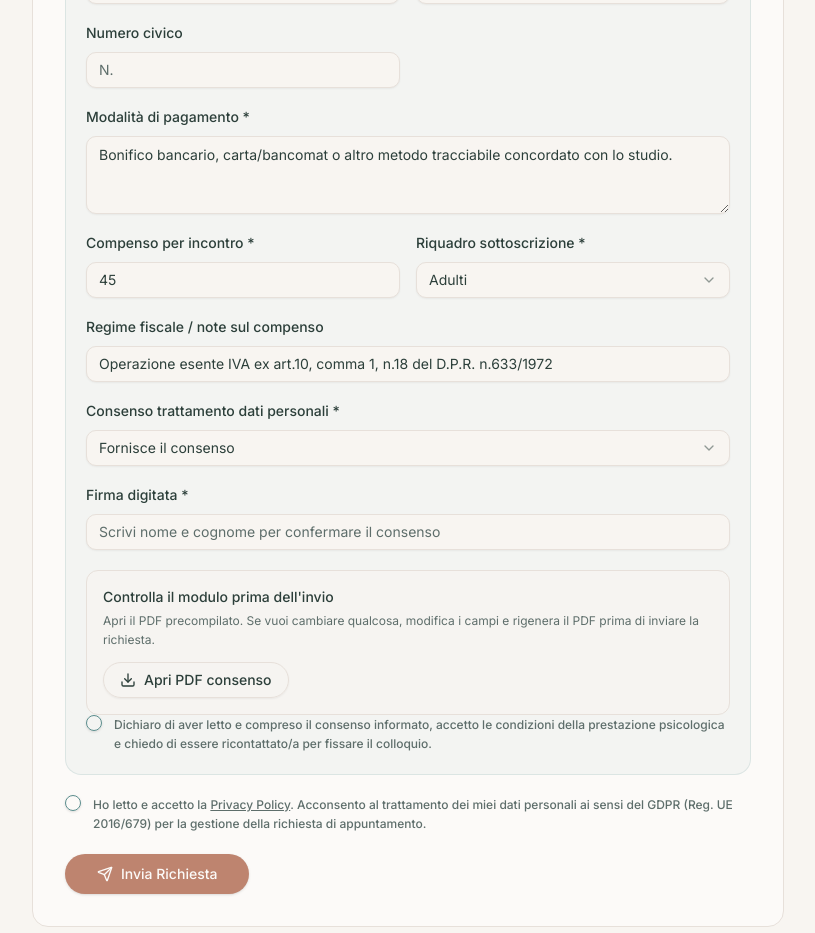
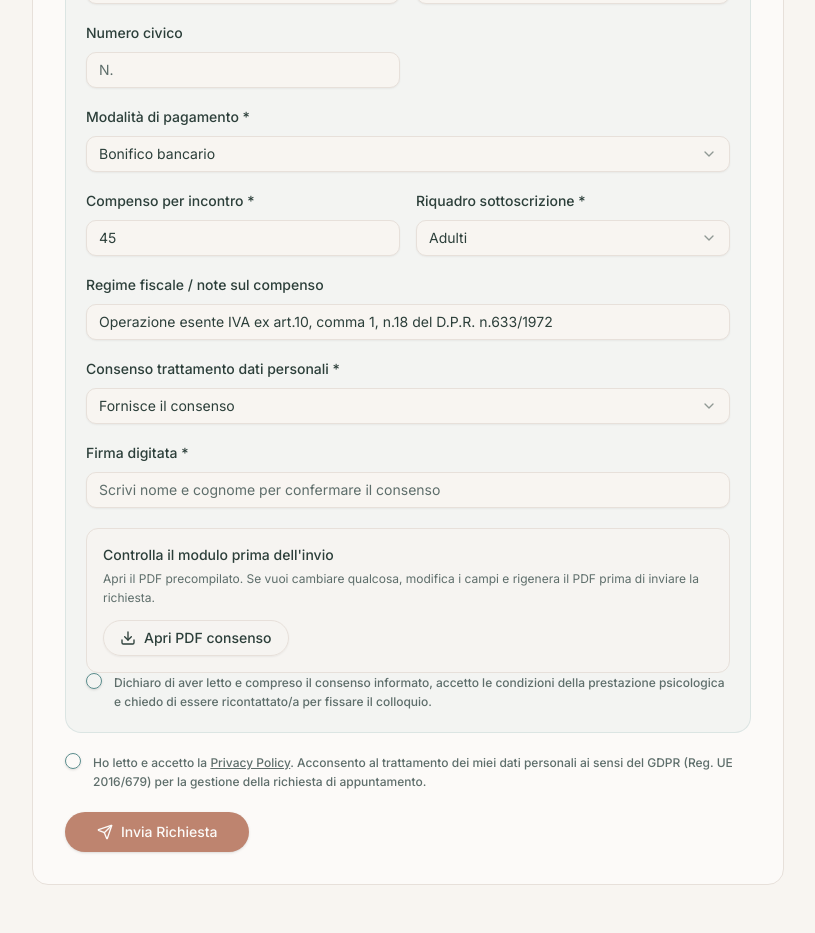
Before and after one commit to DavidechiarelliUx/psicomartina, a React (Vite) app: page /contatti in a window 1280 px wide. Shown: the part 1560-2493 px from the top of the page, without its empty margins (432-1247 px from the left). Built offline with nearby package versions, Linux system fonts and the light colour scheme; no server answers; the HTML template or start-up script is replaced by a standard one; a web font is replaced by a local one.

Commit message:
fix pdf2

```diff
--- a/src/pages/Contact.jsx
+++ b/src/pages/Contact.jsx
@@ -6,6 +6,7 @@ import { Input } from "@/components/ui/input";
 import { Textarea } from "@/components/ui/textarea";
 import { Label } from "@/components/ui/label";
 import { Select, SelectContent, SelectItem, SelectTrigger, SelectValue } from "@/components/ui/select";
+import { Dialog, DialogContent, DialogHeader, DialogTitle } from "@/components/ui/dialog";
 import { Checkbox } from "@/components/ui/checkbox";
 import { Calendar } from "@/components/ui/calendar";
 import { Download, Mail, Phone, MapPin, Clock, CheckCircle2, FileText, Send } from "lucide-react";
@@ -41,7 +42,7 @@ const emptyConsent = {
   second_tutor_full_name: "",
   compensation_amount: "45",
   tax_regime: "Operazione esente IVA ex art.10, comma 1, n.18 del D.P.R. n.633/1972",
-  payment_method: "Bonifico bancario, carta/bancomat o altro metodo tracciabile concordato con lo studio.",
+  payment_method: "Bonifico bancario",
   signature_box: "adult",
   personal_data_consent_choice: "granted",
   privacy_consent: false,
@@ -69,6 +70,7 @@ export default function Contact() {
   const [form, setForm] = useState(getInitialForm);
   const [sending, setSending] = useState(false);
   const [previewLoading, setPreviewLoading] = useState(false);
+  const [previewUrl, setPreviewUrl] = useState(null);
   const [sent, setSent] = useState(false);
   const monthKey = format(visibleMonth, "yyyy-MM");
   const { data: availability, isFetching: availabilityLoading } = useQuery({
@@ -134,13 +136,22 @@ export default function Contact() {
       }
       const blob = await response.blob();
       const url = URL.createObjectURL(blob);
-      window.open(url, "_blank", "noopener,noreferrer");
-      setTimeout(() => URL.revokeObjectURL(url), 60_000);
+      setPreviewUrl((prev) => {
+        if (prev) URL.revokeObjectURL(prev);
+        return url;
+      });
     } catch (error) {
       toast.error(error.message);
     } finally {
       setPreviewLoading(false);
     }
+  };
+
+  const closePreview = () => {
+    setPreviewUrl((prev) => {
+      if (prev) URL.revokeObjectURL(prev);
+      return null;
+    });
   };
 
   const update = (field, value) =>
@@ -459,7 +470,9 @@ export default function Contact() {
                             </div>
                           )}
                           <div className="space-y-2">
-                            <Label htmlFor="tutor-name">Genitore/Tutore *</Label>
+                            <Label htmlFor="tutor-name">
+                              {form.consent.subject_type === "minor" ? "Madre (o esercente la responsabilità genitoriale) *" : "Tutore *"}
+                            </Label>
                             <Input
                               id="tutor-name"
                               value={form.consent.tutor_full_name}
@@ -470,7 +483,7 @@ export default function Contact() {
                           </div>
                       {form.consent.subject_type === "minor" && (
                             <div className="space-y-2">
-                              <Label htmlFor="second-tutor-name">Secondo genitore/tutore *</Label>
+                              <Label htmlFor="second-tutor-name">Padre (o esercente la responsabilità genitoriale) *</Label>
                               <Input
                                 id="second-tutor-name"
                                 required
@@ -575,15 +588,20 @@ export default function Contact() {
                         />
                       </div>
                       <div className="space-y-2 sm:col-span-2">
-                        <Label htmlFor="payment-method">Modalità di pagamento *</Label>
-                        <Textarea
-                          id="payment-method"
-                          value={form.consent.payment_method}
-                          onChange={(e) => updateConsent("payment_method", e.target.value)}
-                          placeholder="Es. bonifico bancario, carta/bancomat, altro metodo tracciabile..."
-                          rows={3}
-                          className="bg-background"
-                        />
+                        <Label>Modalità di pagamento *</Label>
+                        <Select value={form.consent.payment_method} onValueChange={(v) => updateConsent("payment_method", v)}>
+                          <SelectTrigger className="bg-background">
+                            <SelectValue placeholder="Seleziona la modalità" />
+                          </SelectTrigger>
+                          <SelectContent>
+                            <SelectItem value="Bonifico bancario">Bonifico bancario</SelectItem>
+                            <SelectItem value="Carta di credito/Bancomat">Carta di credito/Bancomat</SelectItem>
+                            <SelectItem value="Assegno">Assegno</SelectItem>
+                            <SelectItem value="Bonifico bancario, carta/bancomat o altro metodo tracciabile concordato con lo studio.">
+                              Altro metodo tracciabile concordato con lo studio
+                            </SelectItem>
+                          </SelectContent>
+                        </Select>
                       </div>
                       <div className="space-y-2">
                         <Label htmlFor="compensation-amount">Compenso per incontro *</Label>
@@ -656,6 +674,20 @@ export default function Contact() {
                         {previewLoading ? "Genero PDF..." : "Apri PDF consenso"}
                       </Button>
                     </div>
+                    <Dialog open={Boolean(previewUrl)} onOpenChange={(open) => { if (!open) closePreview(); }}>
+                      <DialogContent className="max-w-4xl">
+                        <DialogHeader>
+                          <DialogTitle>Anteprima consenso informato</DialogTitle>
+                        </DialogHeader>
+                        {previewUrl && (
+                          <iframe
+                            title="Anteprima consenso informato"
+                            src={previewUrl}
+                            className="h-[75vh] w-full rounded-md border border-border"
+                          />
+                        )}
+                      </DialogContent>
+                    </Dialog>
                     <div className="flex items-start gap-3">
                       <Checkbox
                         id="informed-consent"
```
Also changed, not shown: 1 other file (tests, documents, lock files or other folders).
